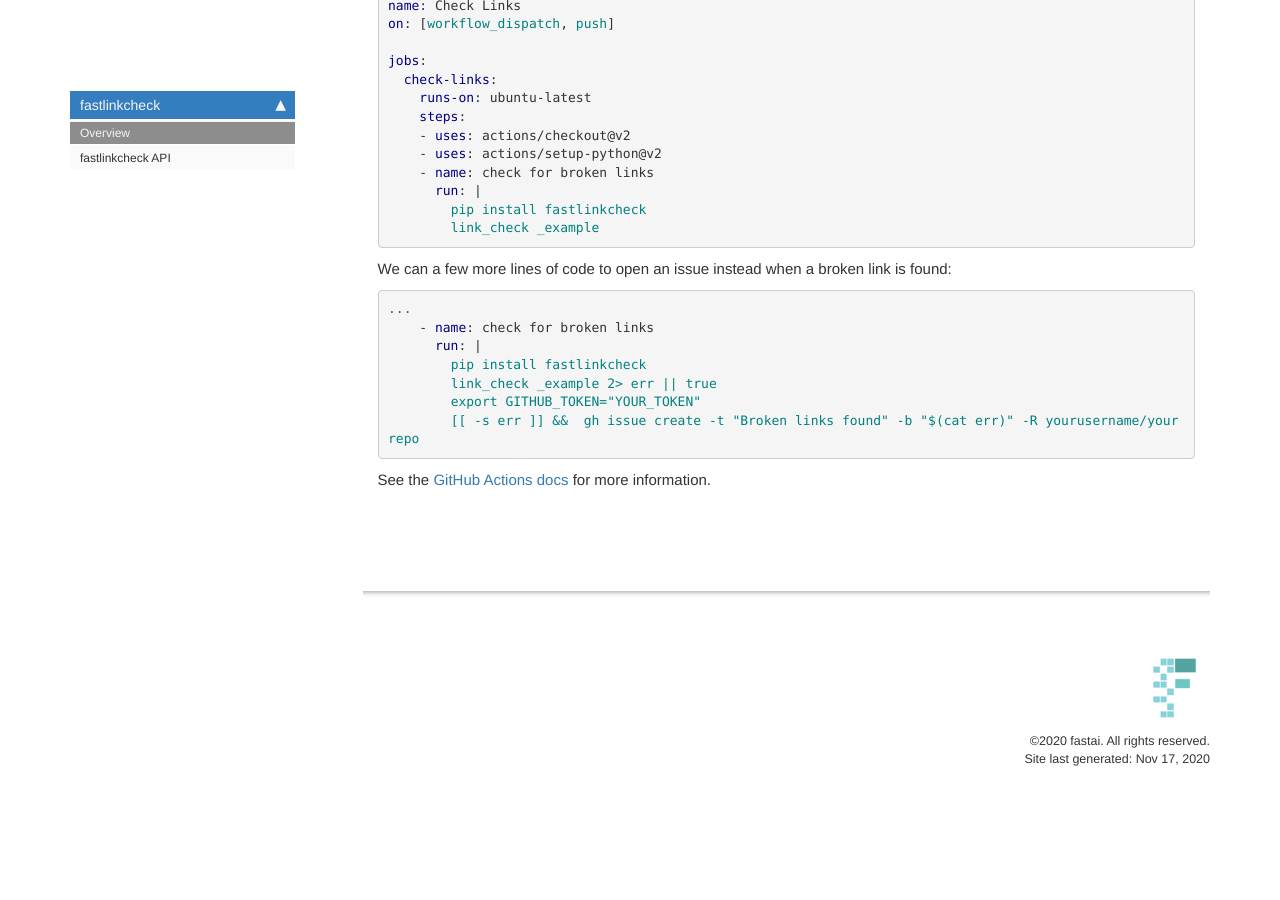
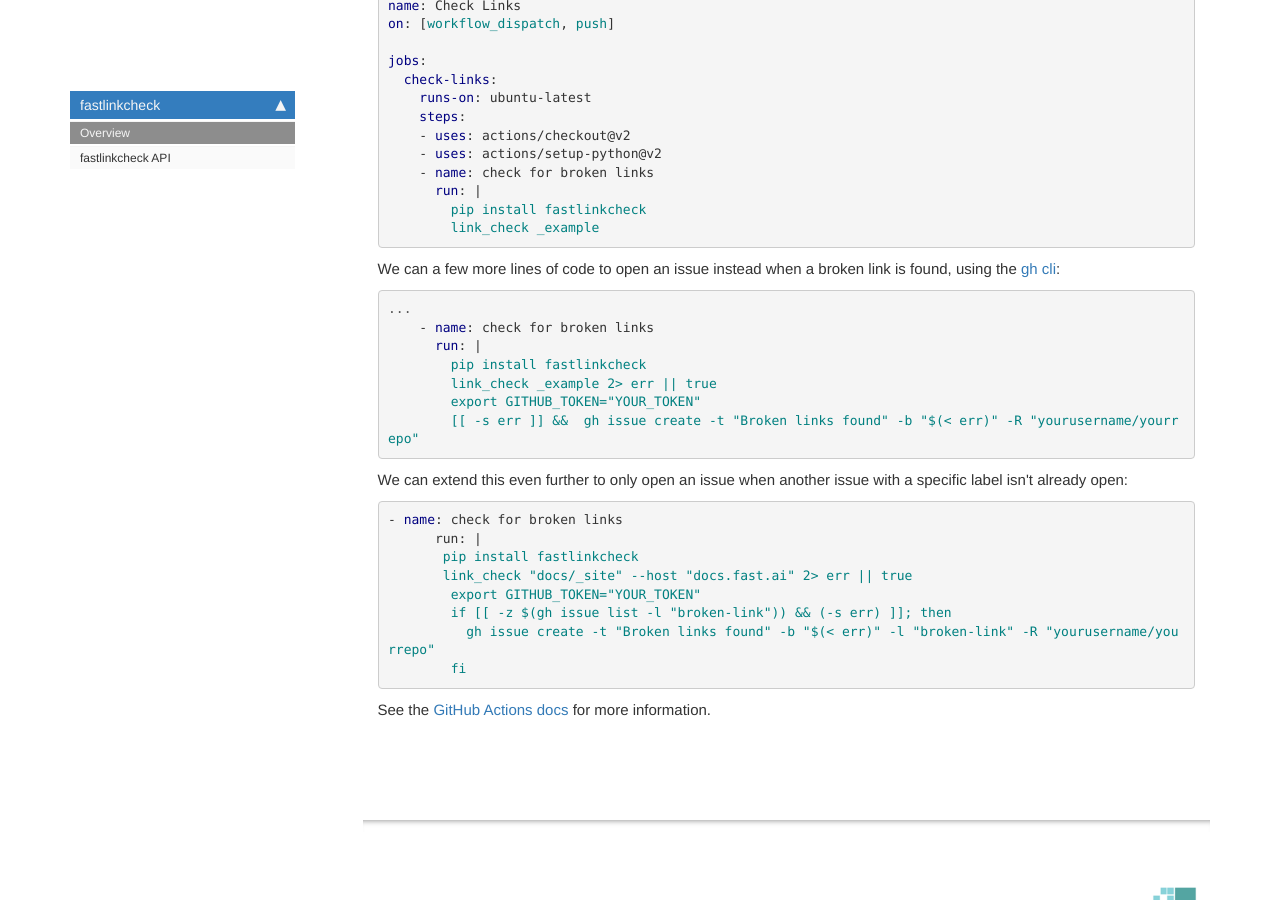
Before and after one commit to fastai/fastlinkcheck, a Jekyll site: the page built from docs/index.html, in a window 1280 px wide and 900 px high, scrolled down 2716 px. Built offline with Jekyll 4.4.1, drawn with Linux system fonts in a browser that asks for light colours; nearby versions of some CDN libraries; comment, search, counter and statistics services are not loaded; before the commit the page ends 3534 px from its top, so only the background shows below that.

Commit message:
update docs

```diff
--- a/docs/index.html
+++ b/docs/index.html
@@ -424,14 +424,24 @@ ERROR: The Following Broken Links or Paths were found:
         <span class="no">pip install fastlinkcheck</span>
         <span class="no">link_check _example</span>
 </pre></div>
-<p>We can a few more lines of code to open an issue instead when a broken link is found:</p>
+<p>We can a few more lines of code to open an issue instead when a broken link is found, using the <a href="https://github.com/cli/cli">gh cli</a>:</p>
 <div class="highlight"><pre><span></span><span class="nn">...</span>
     <span class="p p-Indicator">-</span> <span class="nt">name</span><span class="p">:</span> <span class="l l-Scalar l-Scalar-Plain">check for broken links</span>
       <span class="nt">run</span><span class="p">:</span> <span class="p p-Indicator">|</span>
         <span class="no">pip install fastlinkcheck</span>
         <span class="no">link_check _example 2&gt; err || true</span>
         <span class="no">export GITHUB_TOKEN=&quot;YOUR_TOKEN&quot;</span>
-        <span class="no">[[ -s err ]] &amp;&amp;  gh issue create -t &quot;Broken links found&quot; -b &quot;$(cat err)&quot; -R yourusername/yourrepo</span>
+        <span class="no">[[ -s err ]] &amp;&amp;  gh issue create -t &quot;Broken links found&quot; -b &quot;$(&lt; err)&quot; -R &quot;yourusername/yourrepo&quot;</span>
+</pre></div>
+<p>We can extend this even further to only open an issue when another issue with a specific label isn't already open:</p>
+<div class="highlight"><pre><span></span><span class="p p-Indicator">-</span> <span class="nt">name</span><span class="p">:</span> <span class="l l-Scalar l-Scalar-Plain">check for broken links</span>
+      <span class="l l-Scalar l-Scalar-Plain">run</span><span class="p p-Indicator">:</span> <span class="p p-Indicator">|</span>
+       <span class="no">pip install fastlinkcheck</span>
+       <span class="no">link_check &quot;docs/_site&quot; --host &quot;docs.fast.ai&quot; 2&gt; err || true</span>
+        <span class="no">export GITHUB_TOKEN=&quot;YOUR_TOKEN&quot;</span>
+        <span class="no">if [[ -z $(gh issue list -l &quot;broken-link&quot;)) &amp;&amp; (-s err) ]]; then</span>
+          <span class="no">gh issue create -t &quot;Broken links found&quot; -b &quot;$(&lt; err)&quot; -l &quot;broken-link&quot; -R &quot;yourusername/yourrepo&quot;</span>
+        <span class="no">fi</span>
 </pre></div>
 <p>See the <a href="https://docs.github.com/en/free-pro-team@latest/actions">GitHub Actions docs</a> for more information.</p>
 
--- a/fastlinkcheck/__init__.py
+++ b/fastlinkcheck/__init__.py
@@ -1,2 +1,2 @@
-__version__ = "0.0.25"
+__version__ = "0.0.26"
 from .linkcheck import link_check
```
Also changed, not shown: docs/linkcheck.html (+7 -7 lines), README.md, 3 other files.
